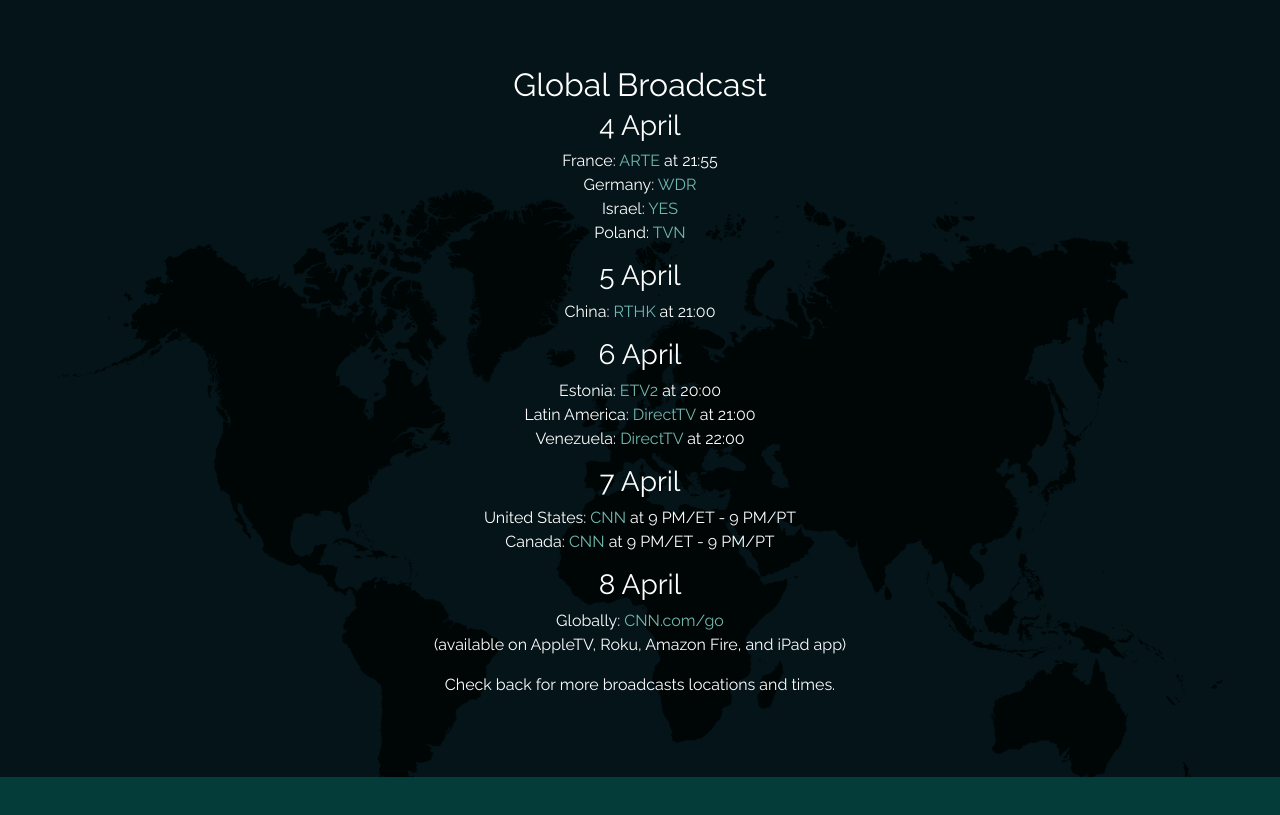
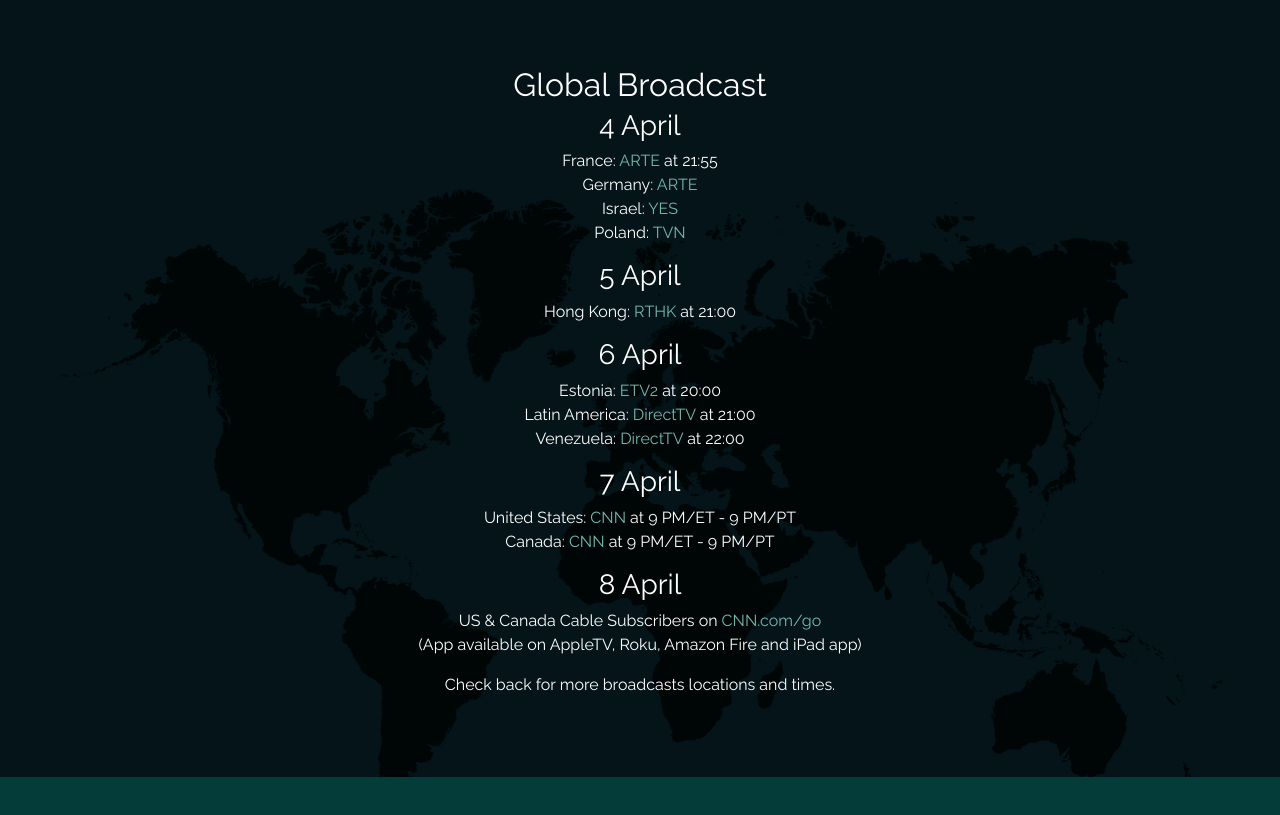
Before and after one commit to caseyg/takesallofus, a Jekyll site: the page built from index.md, in a window 1280 px wide and 900 px high, scrolled down 1167 px, cut to the strip 85-900 px from the top of the window. Built offline with Jekyll 4.4.1, drawn with Linux system fonts in a browser that asks for light colours; nearby versions of some CDN libraries; comment, search, counter and statistics services are not loaded.

Commit message:
Updated Index

```diff
--- a/index.md
+++ b/index.md
@@ -8,14 +8,15 @@
     Copenhagen Film Festival](/uploads/copenhagenfilmfestival.png)"
 broadcastevents:
   description: "\n### 4 April\nFrance: [ARTE](http://www.arte.tv) at 21:55  \nGermany:
-    [WDR](http://www.wdr.de)  \nIsrael: [YES](http://www.yes.co.il)  \nPoland: [TVN](http://www.tvn.pl/)\n\n###
-    5 April\nChina: [RTHK](http://www.rthk.hk/) at 21:00\n\n### 6 April\nEstonia:
+    [ARTE](http://www.wdr.de)  \nIsrael: [YES](http://www.yes.co.il)  \nPoland: [TVN](http://www.tvn.pl/)\n\n###
+    5 April\nHong Kong: [RTHK](http://www.rthk.hk/) at 21:00\n\n### 6 April\nEstonia:
     [ETV2](http://etv2.err.ee/) at 20:00  \nLatin America: [DirectTV](http://www.directvla.com/)
     at 21:00  \nVenezuela: [DirectTV](http://www.directv.com.ve/) at 22:00\n\n###
     7 April\nUnited States: [CNN](http://www.cnn.com) at 9 PM/ET - 9 PM/PT  \nCanada:
-    [CNN](http://www.cnn.com) at 9 PM/ET - 9 PM/PT\n\n### 8 April\nGlobally: [CNN.com/go](http://www.cnn.com/go)
-    \ \n(available on AppleTV, Roku, Amazon Fire, and iPad app)\n\nCheck back for
-    more broadcasts locations and times."
+    [CNN](http://www.cnn.com) at 9 PM/ET - 9 PM/PT\n\n### 8 April\nUS & Canada Cable
+    Subscribers on [CNN.com/go](http://www.cnn.com/go)  \n(App available on AppleTV,
+    Roku, Amazon Fire and iPad app)\n\nCheck back for more broadcasts locations and
+    times."
 events:
 - date-and-time: Wednesday 22 March at 19:00
   title: 'CPH:DOX Screening '
```
